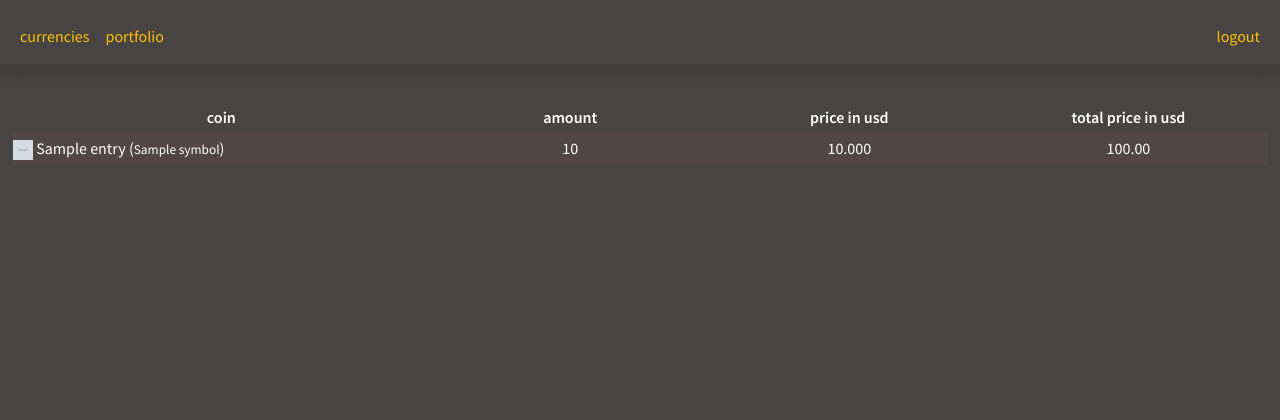
After one commit to markoksb/crypto_portfolio, a Flask app: template templates/transactions.html in a window 1280 px wide. The commit adds this page. Shown: the top 420 px of the page. Run offline with Flask 3, Linux system fonts and the light colour scheme; a user stored in the database is signed in; the template is opened without the code that fills it: most values are stand-ins (such as "Sample title", 1, 10 or a date in 2020); grey boxes marked "Sample" are stand-in pictures.

Commit message:
added functionality for transaction overview

```diff
--- a/portfolio.py
+++ b/portfolio.py
@@ -171,6 +171,12 @@ def portfolio():
     if not portfolios:
         return redirect(f"/create_portfolio")
 
+    if request.args.get("tr") == "1":
+        entries = []
+        for portfolio in portfolios:
+            entries += get_portfolio_entries(portfolio["id"])
+        return render_template("transactions.html", entries=entries)
+
     if request.args.get("folioid") == None:
         portfolio_id = -1
     else:
--- a/templates/portfolio.html
+++ b/templates/portfolio.html
@@ -126,7 +126,7 @@
 </div>
 <br>
 <a class="nav-link mango" href="/add_coin?folioid={{portfolio_id}}">add currency</a>&nbsp;|&nbsp;
-<a class="nav-link mango" href="/portfolio?transaction=true">show transactions</a>
+<a class="nav-link mango" href="/portfolio?tr=1">show transactions</a>
 
 {% endif %}
 {% endblock %}
--- /dev/null
+++ b/templates/transactions.html
@@ -0,0 +1,49 @@
+{% extends "base.html" %}
+
+
+{% block title %}
+- Portfolios
+{% endblock %}
+
+{% block head %}
+
+{% endblock %}
+
+{% block body %}
+{% if session["user_id"] %}
+<br>
+<div class="table-responsive">
+    <table style="width: 100%;">
+        <thead>
+            <th style="width: 30%;">coin</th>
+            <th style="width: 20%;">amount</th>
+            <th style="width: 20%;">price in usd</th>
+            <th style="width: 20%;">total price in usd</th>
+        </thead>
+        <tbody>
+            {% if entries %}
+                {% for entry in entries %}
+            <tr class="{{ 'row-lighter' if (loop.index0 % 2) == 0 else '' }} row-topb" style="height: 35px;">
+                <td style="text-align:justify;"><img src="{{ entry.icon_url }}" width="20" height="20"> {{ entry.name }} (<span style="font-size: smaller;">{{ entry.symbol }}</span>)</td>
+                <td>{{ entry.quantity }}</td>
+                <td>{% if entry.price > 0.005 %}
+                    {{ "%.3f" % entry.price }}
+                    {% else %}
+                    {{ "%.3e" % entry.price }}
+                    {% endif %}</td>
+                {% set total_price = (entry.price * entry.quantity) %}
+                <td>{{ "%.2f" % total_price }}</td>
+            </tr>
+                {% endfor %}
+            {% else %}
+            <tr>
+                <td colspan="9">no transactions found</td>
+            </tr>
+            {% endif %}
+        </tbody>
+    </table>
+</div>
+<br>
+
+{% endif %}
+{% endblock %}
```
